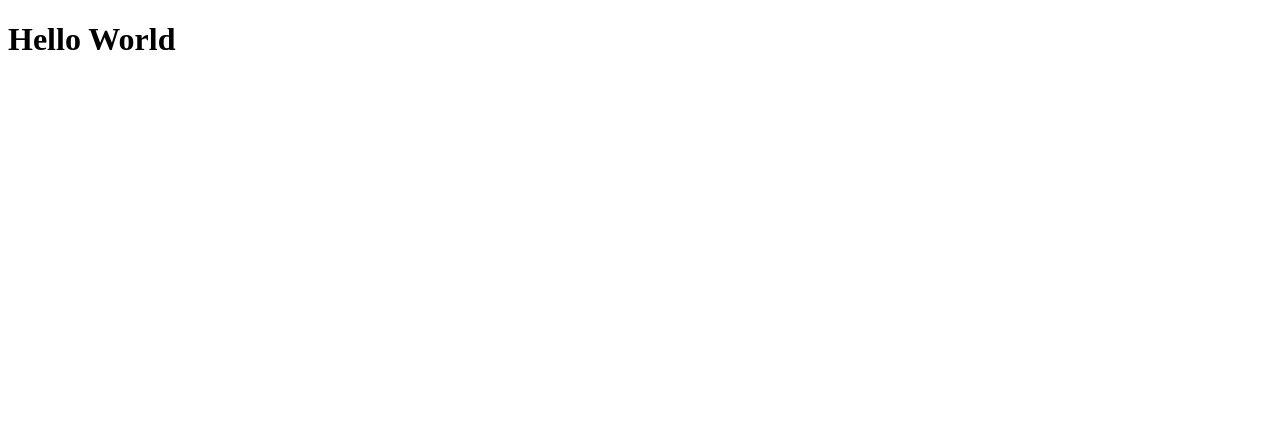
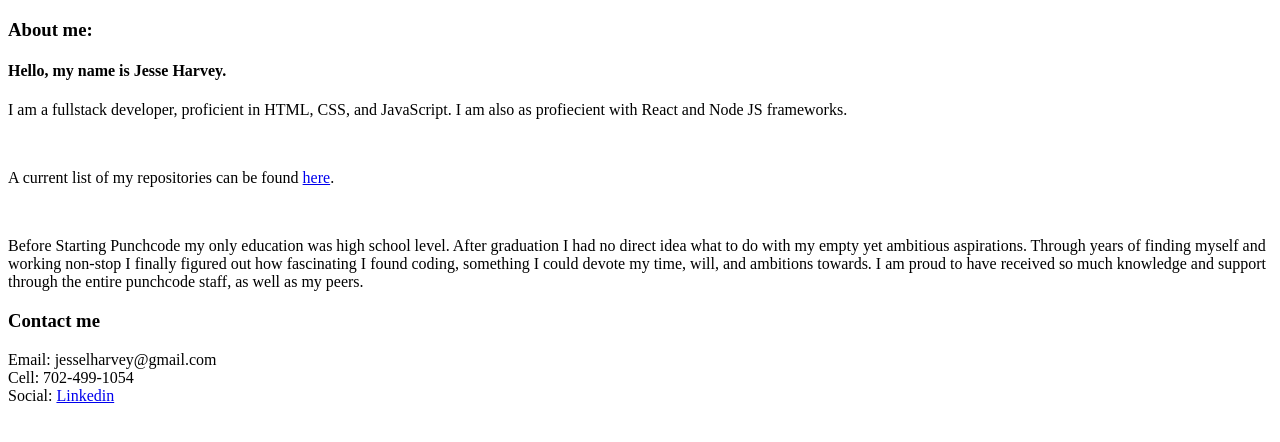
Before and after one commit to jesselharvey/jesselharvey.github.io, a plain HTML site: page index.html in a window 1280 px wide. Drawn offline with Linux system fonts and the light colour scheme.

Commit message:
portfolio basic update

```diff
--- a/index.css
+++ b/index.css
@@ -0,0 +1,48 @@
+:root {
+  --red1: #f2293a;
+  --red2: #f22727;
+  --red3: #a62934;
+  --grey: #243340;
+  --black: #06090d;
+  --white: #f5f5f5;
+}
+
+body {
+  padding: 0 20%;
+  min-height: 800px;
+  overflow: hidden;
+  background: var(--grey);
+}
+
+#bodyContainer {
+  display: inline-flex;
+  justify-content: space-between;
+  background: var(--red3);
+  height: 900px;
+  margin: 0 1.5%;
+}
+
+#bioContainer {
+  width: 70%;
+}
+
+#contactContainer {
+  display: flex;
+  flex-flow: column;
+}
+
+div > p,
+div > span,
+h1,
+h2,
+h3,
+h4 {
+  color: var(--white);
+}
+
+a,
+a:hover,
+a:focus,
+a:visited {
+  color: var(--grey);
+}
--- a/index.html
+++ b/index.html
@@ -3,9 +3,31 @@
 <head>
   <meta charset="UTF-8">
   <meta name="viewport" content="width=device-width, initial-scale=1.0">
-  <title>Document</title>
+  <title>Jesse Harvey</title>
 </head>
 <body>
-  <h1>Hello World</h1>
+  <div id="bodyContainer">
+    <div id="bioContainer">
+      <h3>About me:</h3>
+       <h4>Hello, my name is Jesse Harvey.</h4>
+      <p>I am a fullstack developer, proficient in HTML, CSS, and JavaScript.
+      I am also as profiecient with React and Node JS frameworks.</p><br />
+      <p>A current list of my repositories can be found <a href="https://github.com/jesselharvey?tab=repositories">here</a>.</p><br />
+      <p>
+        Before Starting Punchcode my only education was high school level.
+        After graduation I had no direct idea what to do with my empty yet ambitious aspirations.
+        Through years of finding myself and working non-stop I finally figured out how fascinating I found coding,
+        something I could devote my time, will, and ambitions towards.
+        I am proud to have received so much knowledge and support through the entire punchcode staff, as well as my peers.
+      </p>
+    </div>
+    <div id="contactContainer">
+      <h3><i class="fa fa-handshake-o" aria-hidden="true"></i> Contact me</h3>
+      <span><i class="fa fa-envelope-o" aria-hidden="true"></i> Email: jesselharvey@gmail.com</span><br />
+      <span><i class="fa fa-mobile" aria-hidden="true"></i> Cell: 702-499-1054</span><br />
+      <span>Social:</span>
+      <span><i class="fa fa-linkedin-square" aria-hidden="true"></i> <a href="https://www.linkedin.com/in/jesse-harvey-6a0a2a1b6/">Linkedin</a></span>
+    </div>
+  </div>
 </body>
 </html>
```
